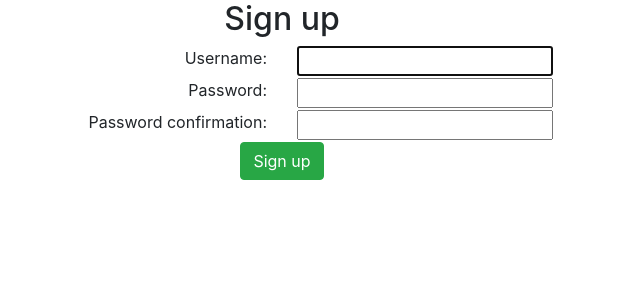
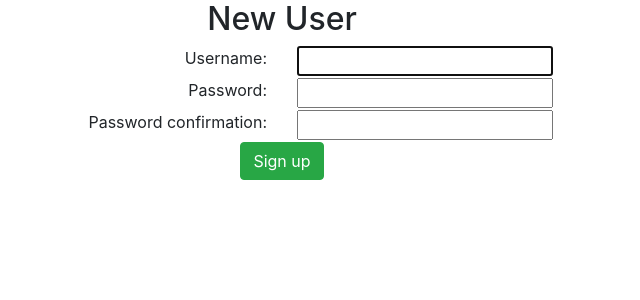
Before and after one commit to totallybradical/csc510-reciplease, a Django app: page /users/signup/ in a window 1280 px wide. Shown: the part 63-363 px from the top of the page, without its empty margins (358-998 px from the left). Run offline with Django 3.2, Linux system fonts and the light colour scheme; some libraries are stand-ins or nearby versions.

Commit message:
small change to sign up header - new user

```diff
--- a/users/templates/signup.html
+++ b/users/templates/signup.html
@@ -4,7 +4,7 @@
 
 {% block content %}
 <div class="container" align="center">
-    <h2>Sign up</h2>
+    <h2>New User</h2>
     <form method="post">
     {% csrf_token %}
 
```
Also changed, not shown: db.sqlite3.
